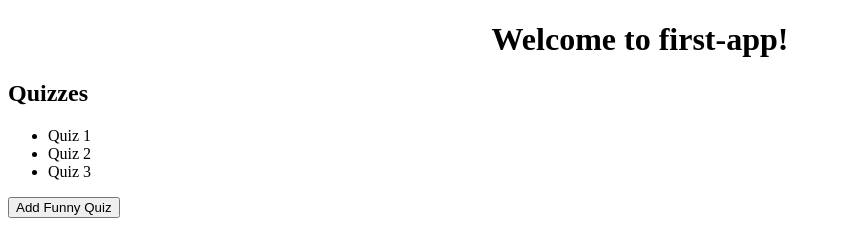
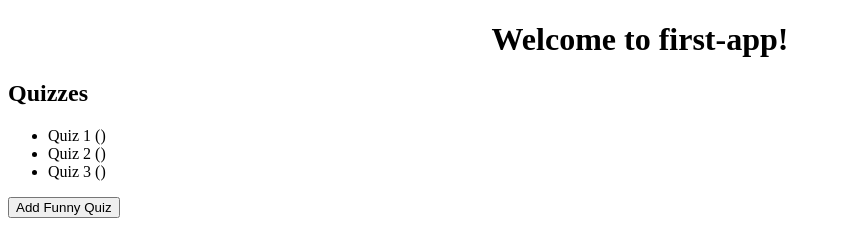
Before and after one commit to 2018-summer-mjs/first-app, an Angular app: page / in a window 1280 px wide. Shown: the top 231 px of the page, without its empty margins (0-841 px from the left). Built offline with nearby package versions, Linux system fonts and the light colour scheme.

Commit message:
added summary to quiz display

```diff
--- a/src/app/app.component.html
+++ b/src/app/app.component.html
@@ -9,7 +9,7 @@
 
 <!-- {{ quizzes }} -->
 <ul>
-  <li *ngFor="let q of quizzes">{{ q.name }} <button *ngIf="q.showDelete" (click)="deleteQuiz(q)">Delete</button></li>
+  <li *ngFor="let q of quizzes">{{ q.name }} ({{ q.summary }}) <button *ngIf="q.showDelete" (click)="deleteQuiz(q)">Delete</button></li>
 </ul>
 
 <button (click)="addFunnyQuiz()">Add Funny Quiz</button>
--- a/src/app/app.component.ts
+++ b/src/app/app.component.ts
@@ -1,5 +1,11 @@
 import { Component, ViewChild } from '@angular/core';
 import { ChooseQuestionTypeComponentComponent } from './choose-question-type-component/choose-question-type-component.component';
+
+interface QuizDisplay{
+  name: string;
+  showDelete: boolean;
+  summary?: string;
+}
 
 @Component({
   selector: 'first-app',
@@ -19,7 +25,7 @@ export class AppComponent {
   //   , "Quiz 3"
   // ];
 
-  public quizzes = [
+  public quizzes: QuizDisplay[] = [
     {
       name: "Quiz 1"
       , showDelete: false
@@ -48,16 +54,17 @@ export class AppComponent {
   public qtComp: ChooseQuestionTypeComponentComponent
   public addQuiz() {
 
-    let summary = this.qtComp.questionTypes
+    let summaryText = this.qtComp.questionTypes
     .filter(x => x.checked === true)
     .map(x => x.name)
     .join(", ");
 
-    console.log(summary);
+    console.log(summaryText);
 
     this.quizzes.push({
       name: this.newQuizName
       , showDelete: true
+      , summary: summaryText
     });
     this.newQuizName = "";
   }
```
